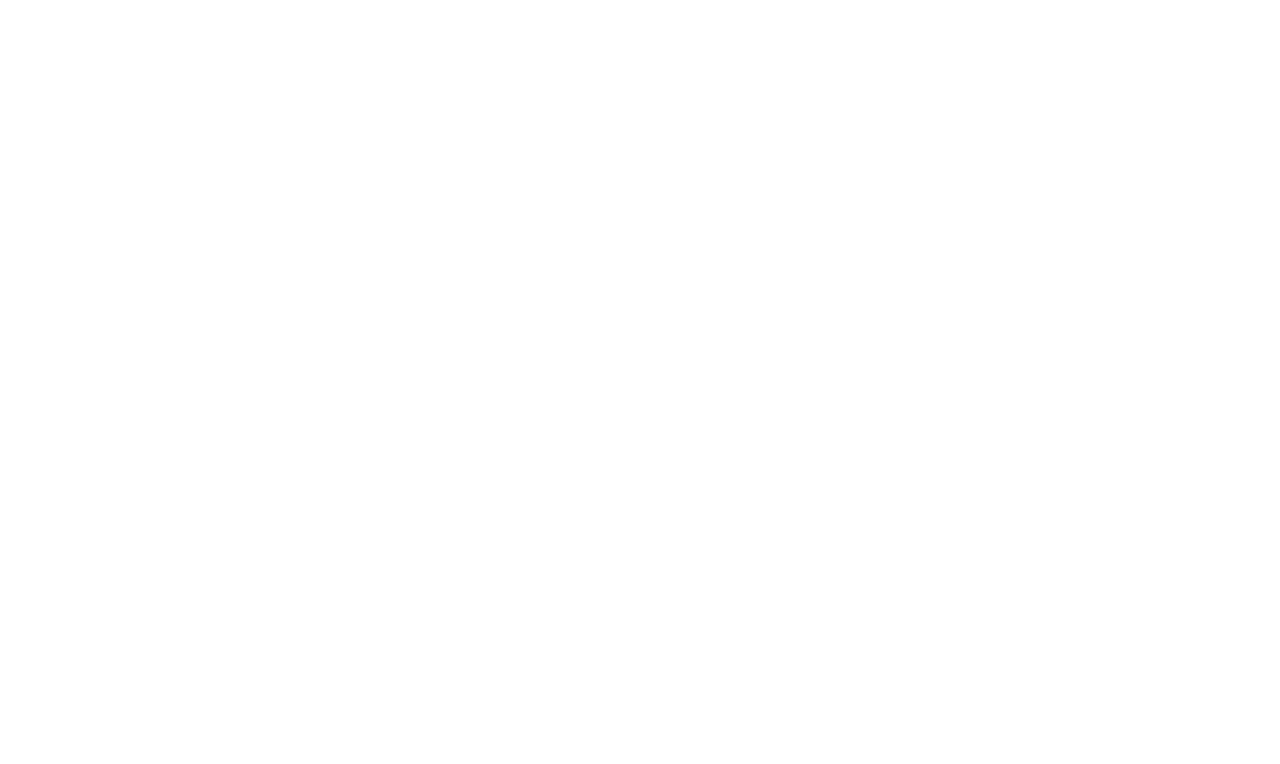
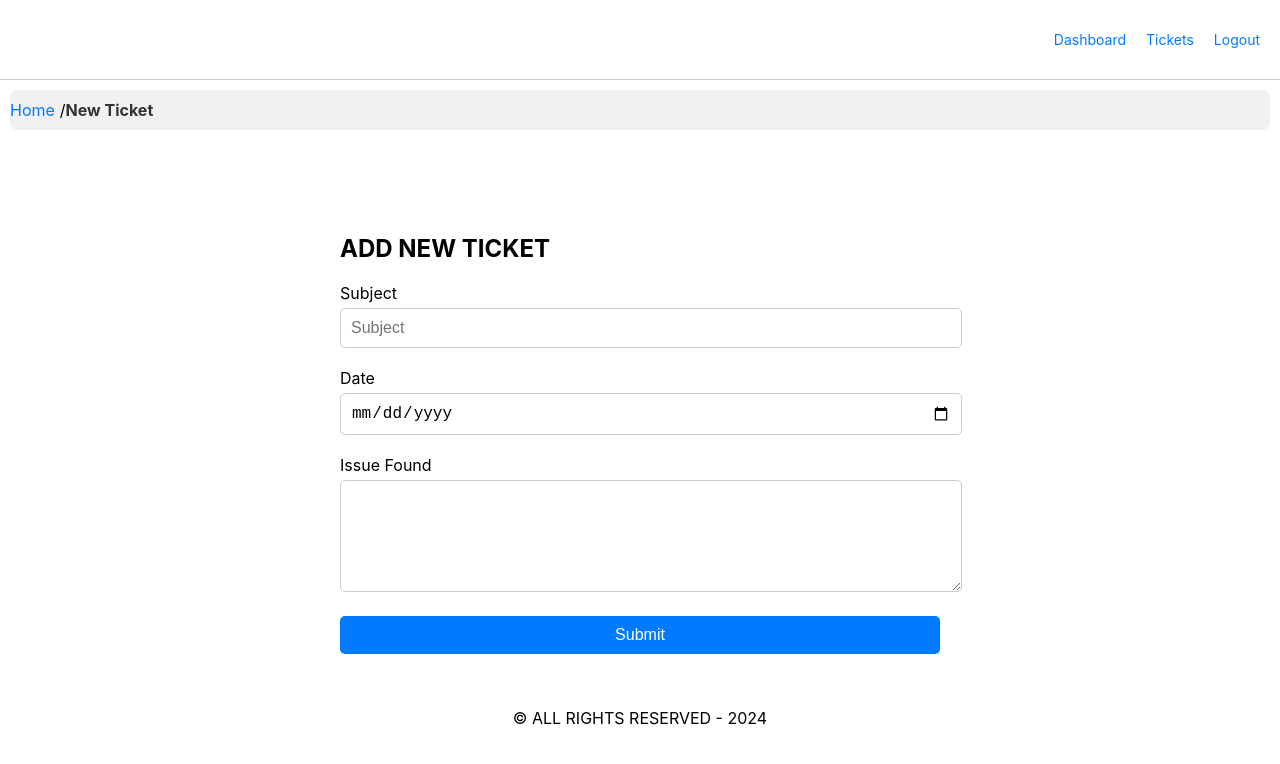
Before and after one commit to Aftermath001/Customer--Relationship-Mngt-TIcket, a React (Create React App) app in the folder front-end/: page /addticket in a window 1280 px wide. Before the commit this address had no page. Shown: the top 764 px of the page. Built offline with nearby package versions, Linux system fonts and the light colour scheme.

Commit message:
Add New Ticket

```diff
--- a/front-end/src/App.js
+++ b/front-end/src/App.js
@@ -1,7 +1,7 @@
 import './App.css';
 import { BrowserRouter, Routes, Route } from 'react-router-dom';
 import Layout from './layout/Layout';
-// import AddTicket from './pages/new-ticket/AddTicket';
+import AddTicket from './pages/new-ticket/AddTicket';
 // import TicketListing from './pages/ticket-listing/TicketListing';
 // import Ticket from './pages/ticket/Ticket';
 import Dashboard from './pages/dashboard/Dashboard';
@@ -15,7 +15,7 @@
         <Route path='/' element={<Layout/>}>
             <Route index element={<Entrypage/>}/>
             <Route path='dashboard' element={<Dashboard/>}/>
-            {/* <Route path='addticket' element={<AddTicket />}/> */}
+            <Route path='addticket' element={<AddTicket />}/>
             {/* <Route path='tickets' element={<TicketListing />}/> */}
             {/* <Route path='ticket/:id' element={<Ticket />}/> */}
           </Route>
--- a/front-end/src/components/addTicketForm/AddTicketForm.js
+++ b/front-end/src/components/addTicketForm/AddTicketForm.js
@@ -0,0 +1,64 @@
+import React from 'react';
+import './addTicketForm.css'; // Import your CSS file
+import PropTypes from 'prop-types';
+
+
+
+const AddTicketForm = ({ handleOnSubmit, handleOnChange,formData,frmDataError }) => {
+    console.log(formData)
+  return (
+    <div className=' mt-3 addticketform'>
+        <h2>ADD NEW TICKET</h2>
+
+      <form onSubmit={handleOnSubmit}>
+        <div className="form-group">
+          <label>Subject</label>
+          <input
+            name="subject"
+            value={formData.subject}
+            // minLength='3'
+            onChange={handleOnChange}
+            placeholder="Subject"
+            required
+          />
+          <text className='text-danger'>{frmDataError.subject && "Subject is required" }</text>
+        </div>
+
+        <div className="form-group">
+          <label>Date</label>
+          <input
+            type="date"
+            name="issuedate"
+            value={formData.issuedate}
+            onChange={handleOnChange}
+            required
+          />
+        </div>
+
+        <div className="form-group">
+          <label>Issue Found</label>
+          <textarea
+            name="detail"
+            rows="5" // Adjust rows as needed
+            value={formData.detail}
+            onChange={handleOnChange}
+            required
+          />
+        </div>
+
+        <button type="submit" className="login-btn" variant='outline-info'>
+          Submit
+        </button>
+      </form>
+    </div>
+  );
+};
+AddTicketForm.propTypes ={
+    handleOnChange: PropTypes.func.isRequired,
+    handleOnSubmit:PropTypes.func.isRequired,
+    formData:PropTypes.object.isRequired,
+    frmDataError:PropTypes.object.isRequired,
+
+}
+
+export default AddTicketForm;
--- a/front-end/src/components/addTicketForm/addTicketForm.css
+++ b/front-end/src/components/addTicketForm/addTicketForm.css
@@ -0,0 +1,40 @@
+.addticketform {
+    max-width: 600px;
+    height: 100%;
+    margin: 0 auto;
+    padding: 20px;
+
+  }
+
+  .form-group {
+    margin-bottom: 20px;
+  }
+
+  .form-group label {
+    display: block;
+    margin-bottom: 5px;
+  }
+
+  .form-group input,
+  .form-group textarea {
+    width: 100%;
+    padding: 10px;
+    font-size: 16px;
+    border: 1px solid #ccc;
+    border-radius: 5px;
+  }
+
+  .login-btn {
+    width: 100%;
+    padding: 10px;
+    font-size: 16px;
+    color: #fff;
+    background-color: #007bff;
+    border: none;
+    border-radius: 5px;
+    cursor: pointer;
+  }
+
+  .login-btn:hover {
+    background-color: #0056b3;
+  }
--- /dev/null
+++ b/front-end/src/pages/new-ticket/AddTicket.js
@@ -0,0 +1,71 @@
+import React, {useState, useEffect}from 'react'
+import {Container, Row, Col} from 'react-bootstrap'
+import BreadCrumbs from '../../components/breadCrumbs/BreadCrumbs.js'
+import AddTicketForm from '../../components/addTicketForm/AddTicketForm.js'
+import { shortText } from "../../utils/validation";
+
+
+const initialFormData= {
+    subject:"",
+    issueDate:"",
+    detail:"",
+}
+const initialFrmError = {
+    subject: false,
+    issueDate: false,
+    message: false,
+};
+
+const AddTicket = () => {
+    const [formData, setFormData] = useState(initialFormData);
+    const [frmDataError, setFrmDataError] = useState(initialFrmError);
+
+    useEffect(() => {}, [formData, frmDataError])
+
+    const handleOnChange = (e) =>{
+        const {name, value} =e.target
+
+
+        setFormData({
+            ...formData,
+            [name]:value
+        })
+        // console.log(name, value)
+    }
+    const handleOnSubmit = async (e) => {
+        e.preventDefault()
+
+
+        setFrmDataError(initialFrmError);
+
+        const isSubjectValid = await shortText(formData.subject);
+
+        setFrmDataError({
+        ...initialFrmError,
+        subject: !isSubjectValid,
+        });
+        console.log("Submit Request Received", formData)
+    }
+  return (
+<Container>
+    <Row>
+        <Col>
+            <BreadCrumbs page='New Ticket'/>
+        </Col>
+    </Row>
+
+    <Row>
+        <Col>
+            <AddTicketForm
+            handleOnChange={handleOnChange}
+            handleOnSubmit={handleOnSubmit}
+            formData ={formData}
+            frmDataError={frmDataError}
+            />
+        </Col>
+    </Row>
+</Container>
+  )
+}
+
+export default AddTicket
--- /dev/null
+++ b/front-end/src/utils/validation.js
@@ -0,0 +1,3 @@
+export const shortText = (str) => {
+    return str.length >= 3 && str.length <= 100;
+};
```
